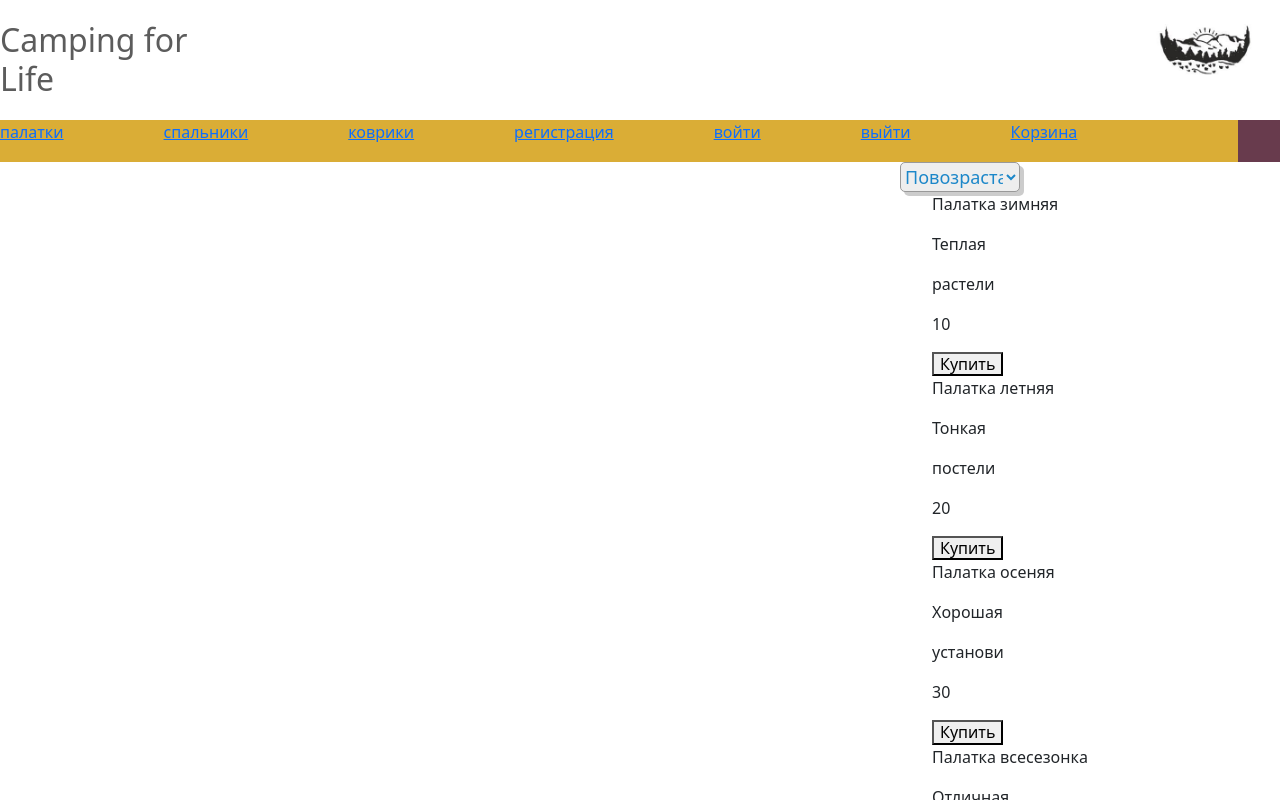
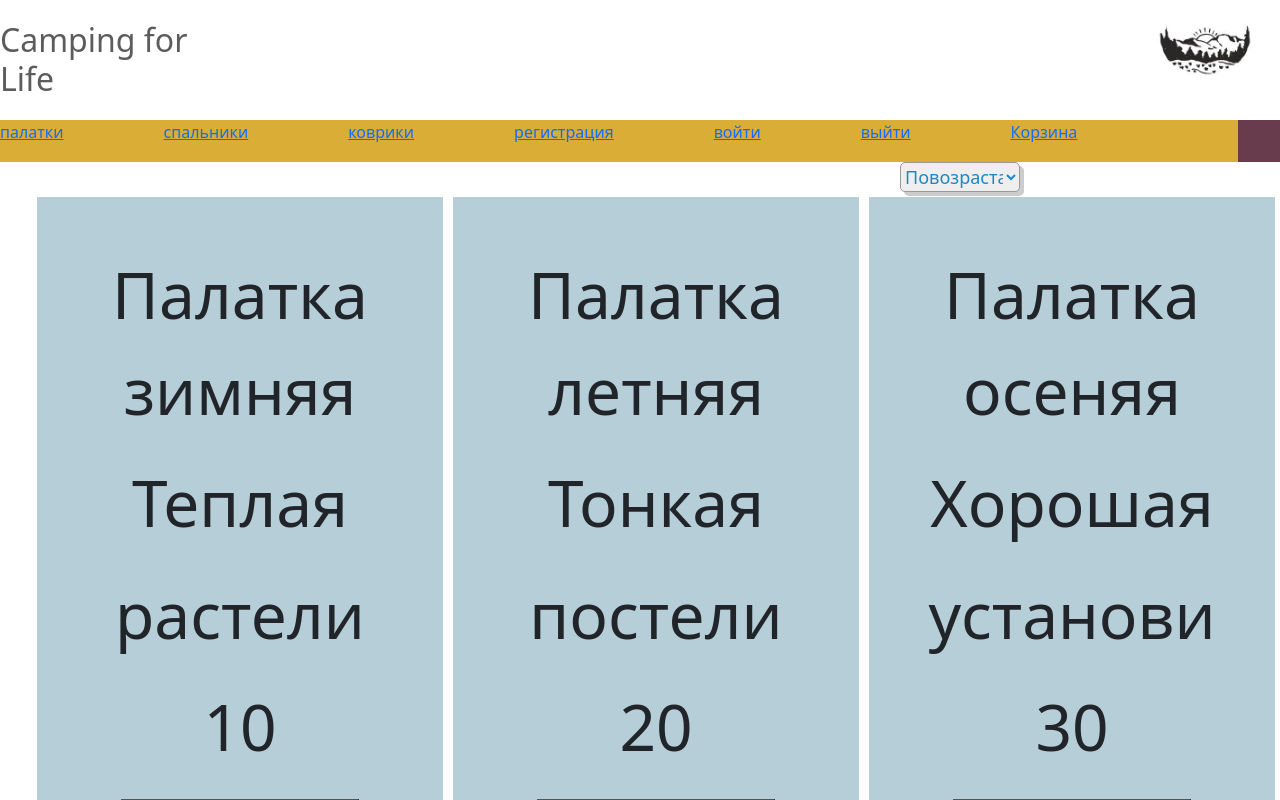
Before and after one commit to druzhininss/camping, a React (Create React App) app in the folder client/: page /products/palatki in a window 1280 px wide. Shown: the top 800 px of the page. Built offline with nearby package versions, Linux system fonts and the light colour scheme.

Commit message:
html css itemproduct

```diff
--- a/client/src/components/ProductsProductItems/ProductsProductItems.module.css
+++ b/client/src/components/ProductsProductItems/ProductsProductItems.module.css
@@ -1,3 +1,12 @@
 .items_card {
-  margin-left: 900px;
+  background-color: rgb(255, 225, 0))
+
 }
+
+.items_card {
+  flex:1 1 calc(33.33% - 30px); /* отнимем margin и скажем растягиваться */
+	margin:5px;
+	box-sizing:border-box; /* чтобы внутренний отступ не влиял когда там будет текст... */
+	min-width:170px; /* мин. ширина блока, чтобы переносились на другой ряд */
+	padding:50px 20px; font-size:400%; text-align:center; background:#b5ced8; /* для к*/
+ }
--- a/client/src/components/ProductsProductList/ProductsProductList.jsx
+++ b/client/src/components/ProductsProductList/ProductsProductList.jsx
@@ -10,7 +10,7 @@ function ProductsProductList() {
   const dispatch = useDispatch();
 
   return (
-    <>
+    <div>
       <div>
         <select className={style.sort_select} onChange={(event) => dispatch(sortPriceProductsAC(event.target.value))}>
           <option value="min" >Повозрастанию</option>
@@ -18,14 +18,14 @@ function ProductsProductList() {
         </select>
       </div>
       <div>
-        <ul>
+        <ul className={style.products_items}>
           {products.length ? products.map((product) => <ProductsProductItems
             key={product.id} product={product} />) : <li>None!</li>
           }
           )
         </ul>
       </div>
-    </>
+    </div>
   );
 }
 
--- a/client/src/components/ProductsProductList/ProductsProductList.module.css
+++ b/client/src/components/ProductsProductList/ProductsProductList.module.css
@@ -9,3 +9,10 @@
   border-radius: 5px;
   box-shadow: 4px 4px #ccc;
   }
+
+  .products_items {
+    display: flex;
+    flex-wrap: wrap;
+	  /*max-width: 700px; /* макс ширина */
+	  margin: 0 auto; /* выровняем по центру */
+  }
```
